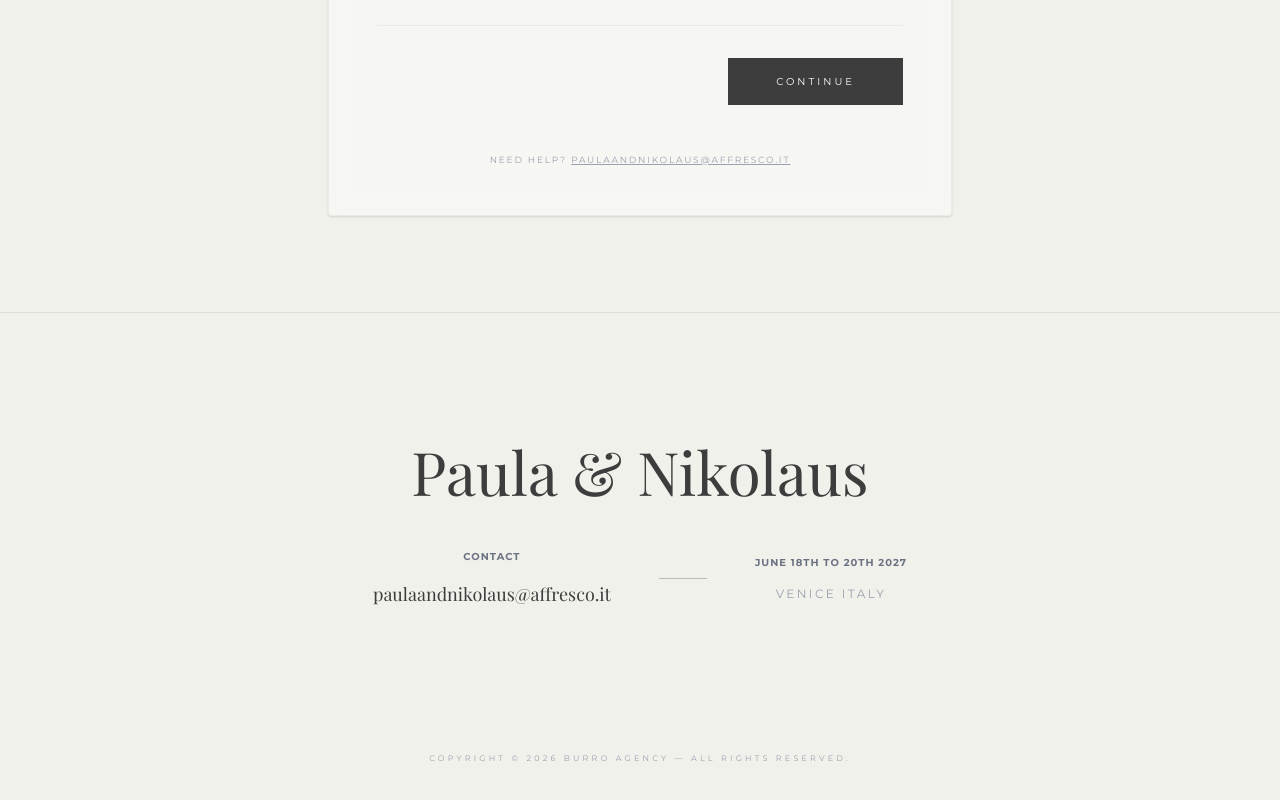
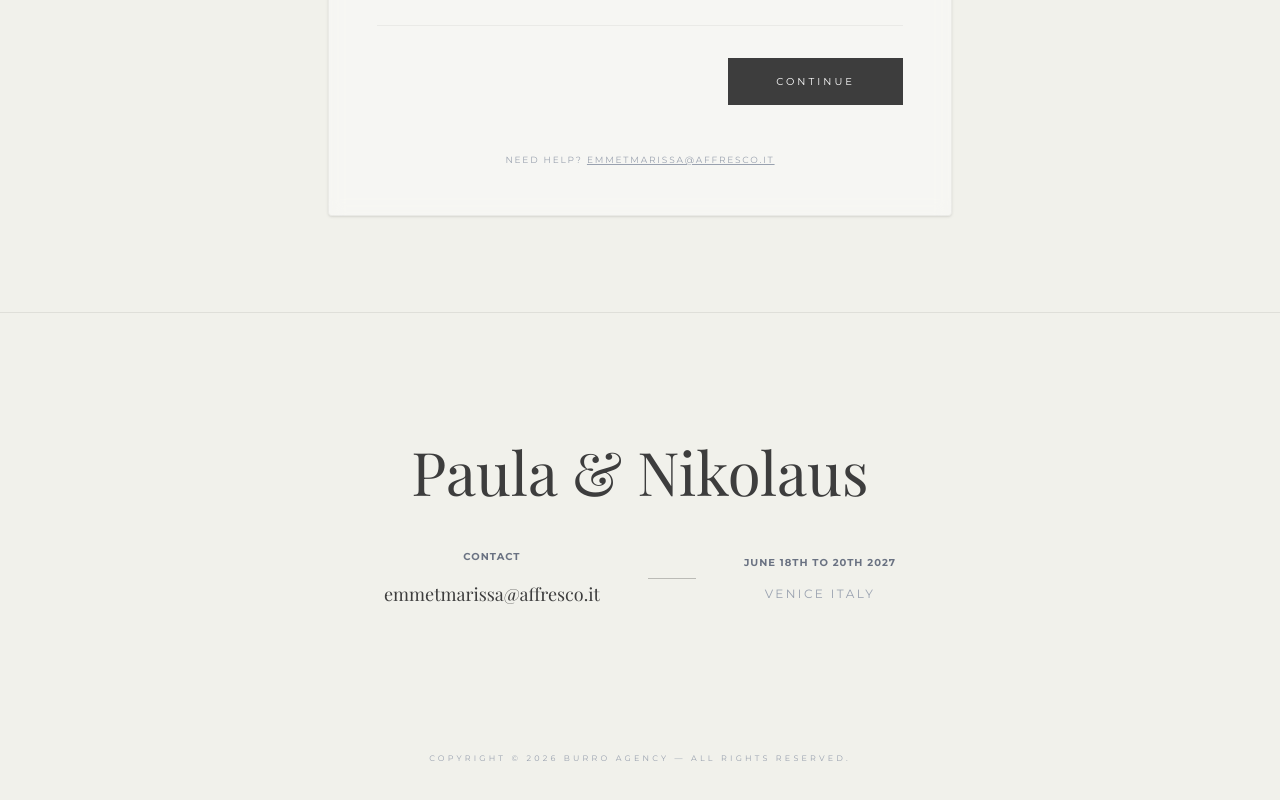
Before and after one commit to andreafrancioni/Marissa-Emmet, a Vue app: page /rsvp in a window 1280 px wide. Shown: the part 900-1700 px from the top of the page. Built offline with nearby package versions, Linux system fonts and the light colour scheme; a web font is replaced by a local one.

Commit message:
feat: update wedding metadata, contact emails, and implement iOS video autoplay unlock functionality

```diff
--- a/index.html
+++ b/index.html
@@ -5,15 +5,15 @@
     <link rel="icon" type="image/svg+xml" href="/favicon.svg" />
     <meta name="viewport" content="width=device-width, initial-scale=1.0" />
 
-    <title>Marissa & Emmet - Save the Date</title>
-    <meta property="og:title" content="Marissa & Emmet - Save the Date">
+    <title>Emmet & Marissa - Save the Date</title>
+    <meta property="og:title" content="Emmet & Marissa - Save the Date">
     <meta property="og:description" content="">
-    <meta property="og:image" content="https://paulaandnikolaus.com/images/anteprima-whatsapp.png">
-    <meta property="og:url" content="https://paulaandnikolaus.com/savethedate">
+    <meta property="og:image" content="https://emmetmarissa.com/images/anteprima-whatsapp.png">
+    <meta property="og:url" content="https://emmetmarissa.com/savethedate">
     <meta property="og:type" content="website">
 
     <meta name="twitter:card" content="summary_large_image">
-    <meta name="twitter:image" content="https://paulaandnikolaus.com/images/anteprima-whatsapp.png">
+    <meta name="twitter:image" content="https://emmetmarissa.com/images/anteprima-whatsapp.png">
 
     <link rel="preconnect" href="https://fonts.googleapis.com">
     <link rel="preconnect" href="https://fonts.gstatic.com" crossorigin>
--- a/src/components/Footer.vue
+++ b/src/components/Footer.vue
@@ -16,9 +16,9 @@
             Contact
           </p>
           <a
-            href="mailto:paulaandnikolaus@affresco.it"
+            href="mailto:emmetmarissa@affresco.it"
             class="text-lg font-serif hover:text-gray-500 transition-colors"
-            >paulaandnikolaus@affresco.it</a
+            >emmetmarissa@affresco.it</a
           >
         </div>
 
--- a/src/components/RSVP.vue
+++ b/src/components/RSVP.vue
@@ -964,9 +964,9 @@ const submitForm = async () => {
         >
           Need help?
           <a
-            href="mailto:PAULAANDNIKOLAUS@AFFRESCO.IT"
+            href="mailto:emmetmarissa@AFFRESCO.IT"
             class="underline hover:text-[#3D3D3D]"
-            >PAULAANDNIKOLAUS@AFFRESCO.IT</a
+            >emmetmarissa@AFFRESCO.IT</a
           >
         </p>
       </div>
--- a/src/views/SaveTheDate.vue
+++ b/src/views/SaveTheDate.vue
@@ -16,6 +16,19 @@ const openEnvelope = () => {
   if (isOpen.value) return;
 
   isOpen.value = true;
+
+  // Unlock video on iOS/Safari synchronously with the user click
+  if (videoRef.value) {
+    videoRef.value.load();
+    const playPromise = videoRef.value.play();
+    if (playPromise !== undefined) {
+      playPromise.then(() => {
+        videoRef.value.pause();
+      }).catch((e) => {
+        console.warn("Video unlock failed:", e);
+      });
+    }
+  }
 
   // Sequence the animation
   setTimeout(() => {
@@ -159,7 +172,7 @@ const goToRSVP = () => {
 
     <!-- Full Screen Letter / Video Content -->
     <Transition name="fade-video">
-      <div v-if="isFullScreen" class="full-screen-letter">
+      <div v-show="isFullScreen" class="full-screen-letter">
         <video
           ref="videoRef"
           class="full-screen-video"
```
Also changed, not shown: public/images/anteprima-whatsapp.png (added), src/assets/anteprima-whatsapp.png (added).
